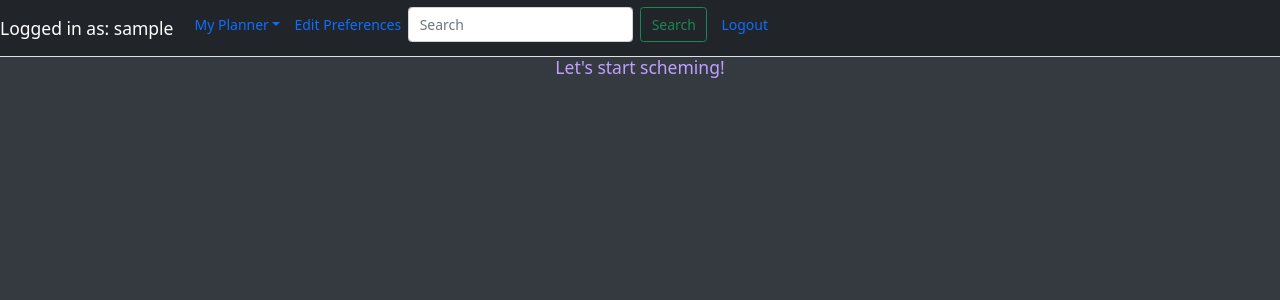
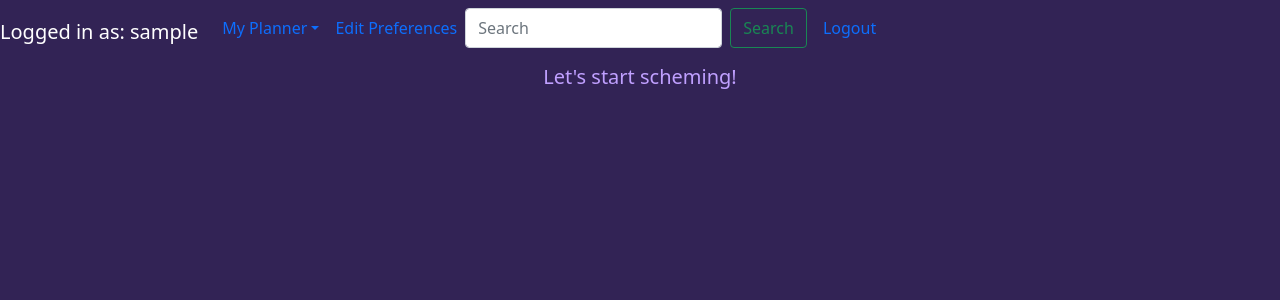
Before and after one commit to mcabio/its-a-date, a Flask app: page /my-availability in a window 1280 px wide. Shown: the top 300 px of the page. Run offline with Flask 2, Linux system fonts and the light colour scheme; the visitor is signed in with stand-in values (Sample User, id 1); data comes from the database, SQL or seed files in the repository; some libraries are stand-ins or nearby versions.

Commit message:
Started CSS

```diff
--- a/server.py
+++ b/server.py
@@ -255,9 +255,6 @@ def create_event():
 
     if request.method == "GET":
         return render_template('create-event.html')
-
-    username = session['current_user']
-    user = crud.get_user_by_username(username)
 
     title = request.form.get("title")
     description = request.form.get("description")
--- a/static/css/style.css
+++ b/static/css/style.css
@@ -1,275 +1,12 @@
-body {
-  margin: 0;
-  font-family: var(--bs-body-font-family);
-  font-size: var(--bs-body-font-size);
-  font-weight: var(--bs-body-font-weight);
-  line-height: var(--bs-body-line-height);
-  color: rgba(122, 42, 220, 0.865);
-  text-align: var(--bs-body-text-align);
-}
+/* Color pallete:
 
-/* CSS for calendar */
-
-html, body {
-    margin: 5;
-    padding: 0;
-    font-family: Arial, Helvetica Neue, Helvetica, sans-serif;
-    font-size: 14px;
-    color: rgb(221, 149, 226) /*Font color for headers*/
-  }
-
-  .fc-list-event-time {
-    display: none;
-  }
-
-  .fc-h-event .fc-event-title {
-    font-size: 11px;
-  }
-
-  .calendar-container {
-    padding-top: 10px;
-    justify-content: center;
-    height: calc(100vh - 190px);
-  }
-
-
-
-  #calendar a {
-    color: #f8c0ff;   /* Font color of calendar month view */
-  }
-
-  #available-cal a {
-    color: #f8c0ff;   /* Font color of calendar month view */
-  }
-
-  #calendar .fc-button-primary {
-    background-color: rgb(62, 23, 110);
-    border: 50px solid rgb(160, 122, 203);
-  }
-
-  #calendar .fc-button-primary:hover {
-    background-color: rgb(48,48,48);
-    border: 1px solid rgb(48,48,48);
-  }
-
-  #calendar {
-    max-width: 800px;
-    margin: 10px auto;
-    color: rgb(194, 161, 255);
-  }
-
-
-
-  /* Dashboard calendar button color  */
-  #calendar .fc-button-primary {
-    background-color: rgba(84, 41, 185, 0.74);
-    border: 1px solid rgba(84, 41, 185, 0.74);
-  }
-
-  /* Availability calendar button color  */
-
-  #available-cal .fc-button-primary {
-    background-color: rgba(84, 41, 185, 0.74);
-    border: 10px solid rgb(6, 6, 1);
-  }
-
-  /* Button color hover */
-  #calendar .fc-button-primary:hover {
-    background-color: rgb(178, 157, 233);
-    border: 1px solid rgb(178, 157, 233);
-  }
-
-
-  /* Font color of availability month view*/
-  #available-cal a {
-    color: rgb(178, 156, 229);
-  }
-
-  #available-cal .fc-button-primary {
-    background-color: rgb(232, 25, 243);
-    border: 1px solid dimgray;
-  }
-
-  #available-cal .fc-button-primary:hover {
-    background-color: rgb(48,48,48);
-    border: 1px solid rgb(48,48,48);
-  }
-
-  #available-cal {
-    max-width: 800px;
-    margin: 10px auto;
-    color: black;
-  }
-
-
-  /* Button color  */
-  #available-cal .fc-button-primary {
-    background-color: rgba(84, 41, 185, 0.74);
-    border: 1px solid rgb(6, 6, 1);
-  }
-
-  /* Button color hover */
-  #available-cal .fc-button-primary:hover {
-    background-color: rgb(199, 18, 209);
-    border: 1px solid rgb(28, 4, 90);
-  }
-
-  .modal-body {
-    text-align: center;
-  }
-  .btn-sm {
-    margin: .125rem;
-  }
-  .modal-up {
-    border-color: rgb(178, 9, 164);
-    font-size: 1rem;
-  }
-  .modal-down {
-    border-color: white;
-    font-size: 1rem;
-  }
-
-
-.create-event {
-    color: rgba(28, 3, 3, 0.973);
-    background-color: rgb(177, 164, 164);
-    border: 1px solid black;
-    border-radius: 5px;
-    font-size: 24px;
-  }
-
-  /* Grid month CSS */
-.fc-list-event-time {
-    display: none;
-  }
-
-.fc-h-event .fc-event-title {
-    font-size: 11px;
-  }
-.calendar-container {
-    padding-top: 10px;
-    justify-content: center;
-    height: calc(100vh - 190px);
-  }
-
-
-element.style {
-    height: 250px;
-}
-
-
-
-
-/* Full Calendar */
-  :root {
-    --fc-daygrid-event-dot-width: 8px; /* Day grid dot next to event*/
-    --fc-list-event-dot-width: 8px;     /* Month list dot next to event */
-    --fc-list-event-hover-bg-color: #9677d8; /* Month list date hover */
-    --fc-small-font-size: .85em; /* Font size of event on month calendar */
-    --fc-page-bg-color: #df1fdffe; /* Outline of box for multi-day event */
-    --fc-neutral-bg-color: rgb(53, 21, 94); /*Month list background panel for date and day*/
-    --fc-neutral-text-color: #2cd94e; /* Month list date and day font color */
-    --fc-border-color: rgb(173, 138, 219); /* The outline (grid) color of the calendars */
-
-    --fc-button-text-color: #ceb1ea; /*Font of buttons above calendars*/
-    --fc-button-bg-color: #7676ed;
-    --fc-button-border-color: #2C3E50;
-    --fc-button-hover-bg-color: #1e2b37;
-    --fc-button-hover-border-color: #1a252f;
-    --fc-button-active-bg-color: #1a252f;
-    --fc-button-active-border-color: #151e27;
-
-    --fc-event-bg-color: #3ad837;
-    --fc-event-border-color: #3788d8;
-    --fc-event-text-color: #32cb03;
-    --fc-event-selected-overlay-color: rgba(232, 59, 114, 0.927);
-
-    --fc-more-link-bg-color: #d0d0d0;
-    --fc-more-link-text-color: inherit;
-
-    --fc-event-resizer-thickness: 8px;
-    --fc-event-resizer-dot-total-width: 8px;
-    --fc-event-resizer-dot-border-width: 1px;
-
-    --fc-non-business-color: rgba(215, 215, 215, 0.3);
-    --fc-bg-event-color: #ab690df1;
-    --fc-bg-event-opacity: 0.3;
-    --fc-highlight-color: rgba(200, 61, 128, 0.92);
-    --fc-today-bg-color: rgba(77, 61, 116, 0.95); /* Color of cell for today's day */
-    --fc-now-indicator-color: rgb(241, 66, 247);
-  }
-
-
-
-  /* my-events view.*/
-
-  /* Bootstrap CSS */
-  .collapse {
-    &:not(.show) {
-      display: none;
-    }
-  }
-
-  .collapsing {
-    height: 0;
-    overflow: hidden;
-    @include transition($transition-collapse);
-
-    &.collapse-horizontal {
-      width: 0;
-      height: auto;
-      @include transition($transition-collapse-width);
-    }
-  }
-
-  .btn-primary {
-    background-color: #e01010; /* Red background for primary buttons */
-}
-
-  .btn-secondary {
-  background-color: indigo; /* Red background for primary buttons */
-}
-
-
-
-/* Custom CSS for a dark theme */
-.fc-theme-dark .fc-dayGridMonth-button, .fc-theme-dark .fc-timeGridWeek-button, .fc-theme-dark .fc-timeGridDay-button, .fc-theme-dark .fc-listMonth-button {
-  background-color: #455a70; /* Dark background for buttons */
-  color: #ffffff; /* Light text color for buttons */
-}
-
-.fc-theme-dark .fc-event {
-  background-color: #674d90; /* Event background color */
-  border-color: #eeff00; /* Event border color */
-  color: #ffffff; /* Event text color */
-}
-
-.fc-theme-dark .fc-day-header, .fc-theme-dark .fc-day, .fc-theme-dark .fc-list-day {
-  background-color: #343a40; /* Dark background for day headers and cells */
-  color: #ffffff; /* Light text color for day headers and cells */
-}
-
-.fc-theme-dark .fc-today {
-  background-color: #007bff; /* Background color for today's date */
-}
-
-.fc-theme-dark .fc-prev-button, .fc-theme-dark .fc-next-button {
-  color: #ffffff; /* Light color for prev/next buttons */
-}
-
-.fc-theme-dark .fc-button-primary {
-  background-color: #007bff; /* Dark background for primary buttons */
-}
-
-.fc-theme-dark .fc-button-primary:hover {
-  background-color: #0056b3; /* Darker background on hover for primary buttons */
-}
-
-.fc-theme-dark .fc-button-primary:active {
-  background-color: #003366; /* Darker background when primary button is active */
-}
-
-/* Bootstrap */
+background color: rgb(50, 35, 85); or '#322355', DARK COLOR
+text: rgb(221, 149, 226) LIGHT COLOR
+more text: rgb(192, 160, 255); LIGHT COLOR
+more text: rgb(236, 233, 51); LIGHT COLOR
+buttons: rgb(53, 21, 94);
+button background: #4d4985; DARK
+borders: rgb(232, 25, 243); LIGHT */
 
 
 body {
@@ -280,7 +17,78 @@ body {
   line-height: var(--bs-body-line-height);
   color: rgb(192, 160, 255); /* Font color for header: Let's start scheming and event text in my-events */
   text-align: center; /* Alignment for headers */
-  background-color: #353a40;
-  -webkit-text-size-adjust: 100%;
-  -webkit-tap-highlight-color: transparent;
+  background-color: rgb(50, 35, 85)
 }
+
+/* CSS for dashboard and availability */
+
+#calendar a {
+  color: rgb(236, 233, 51); /* Font color of calendar month view */
+}
+
+#available-cal a {
+  color: rgb(192, 160, 255);   /* Font color of calendar month view */
+}
+
+#calendar .fc-button-primary {            /* Buttons above calendar */
+  background-color: rgb(74, 52, 117);
+  border: 1px solid rgb(50, 35, 85);
+}
+
+#available-cal .fc-button-primary {       /* Buttons above calendar */
+  background-color: rgb(74, 52, 117);
+  border: 1px solid rgb(50, 35, 85);
+}
+
+
+#calendar .fc-button-primary:hover {     /* Buttons above calendar when hovered over */
+  background-color: rgb(50, 35, 85);
+  border: 1px solid rgb(192, 160, 255);
+}
+
+#available-cal .fc-button-primary:hover {  /* Buttons above calendar when hovered over */
+  background-color: rgb(50, 35, 85);
+  border: 1px solid rgb(192, 160, 255);
+}
+
+
+#calendar {
+  max-width: 800px;           /* Calendar sizing */
+  margin: 10px auto;
+  color: rgb(221, 149, 226) /* Calendar header font color */
+}
+
+#available-cal {             /* Calendar sizing */
+  max-width: 800px;
+  margin: 10px auto;
+  color: rgb(221, 149, 226) /* Calendar header font color */
+}
+
+
+
+:root {
+  --fc-daygrid-event-dot-width: 8px; /* Day grid dot next to event*/
+  --fc-list-event-dot-width: 8px;     /* Month list dot next to event */
+  --fc-list-event-hover-bg-color: #4d4985; /* Month list date hover */
+  --fc-small-font-size: .85em; /* Font size of event on month calendar */
+  --fc-page-bg-color: #322355; /* Outline of box for multi-day event */
+  --fc-neutral-bg-color: rgb(50, 35, 85); /*Month list background panel for date and day*/
+  --fc-border-color: rgb(192, 160, 255); /* The outline (grid) color of the calendars */
+  --fc-button-text-color: #d3e01c; /*Font of buttons above calendars*/
+  --fc-today-bg-color: rgba(192, 160, 255, 0.313);  /* Color of cell for today's day */
+  --fc-event-border-color: #c943d6;
+}
+
+.btn-bd-primary {
+  --bs-btn-font-weight: 600;
+  --bs-btn-color: rgb(50, 35, 85);
+  --bs-btn-bg: var(--bd-violet-bg);
+  --bs-btn-border-color: var(--bd-violet-bg);
+  --bs-btn-hover-color: var(--bs-white);
+  --bs-btn-hover-bg: #{shade-color($bd-violet, 10%)};
+  --bs-btn-hover-border-color: #{shade-color($bd-violet, 10%)};
+  --bs-btn-focus-shadow-rgb: var(--bd-violet-rgb);
+  --bs-btn-active-color: var(--bs-btn-hover-color);
+  --bs-btn-active-bg: #{shade-color($bd-violet, 20%)};
+  --bs-btn-active-border-color: #{shade-color($bd-violet, 20%)};
+}
--- a/static/js/Navbar.jsx
+++ b/static/js/Navbar.jsx
@@ -22,7 +22,8 @@ function Navbar() {
     }
 
     return (
-    <nav className="navbar navbar-expand-lg bg-dark border-bottom border-body" data-bs-theme="dark">
+    // <nav className="navbar navbar-expand-lg bg-dark border-bottom border-body" data-bs-theme="dark">
+    <nav className="navbar navbar-expand-lg" style={{ backgroundColor: 'rgb(50, 35, 85)', borderBottom: '1px solid #322355' }}>
 
         <a className="navbar-brand">
         {isLoggedIn ? `Logged in as: ${username}` : null}
--- a/static/js/dashboard.js
+++ b/static/js/dashboard.js
@@ -49,7 +49,7 @@ document.addEventListener('DOMContentLoaded', function() {
                                 end: event.end_date + (event.end_time ? 'T' + event.end_time : ''),
                                 allDay: false,
                                 extendedProps: {
-                                    event_id: event.event_id,  // Your unique identifier for the event
+                                    event_id: event.event_id,  // Unique identifier for the event
                                     // ... other additional properties
                                 }
                             }));
--- a/templates/edit-event.html
+++ b/templates/edit-event.html
@@ -23,7 +23,8 @@
         End time <input type="time" name="end_time" value="{{ end_time }}">
     </p>
 
-    <input type="submit" value="Update Event">
+    <input type="submit" class="btn btn-outline-danger" value="Update">
+    <a type="button" class="btn btn-outline-danger" href="/delete-event/{{ event.event_id }}">Delete</a>
 </form>
 
 {% endblock body %}
```
